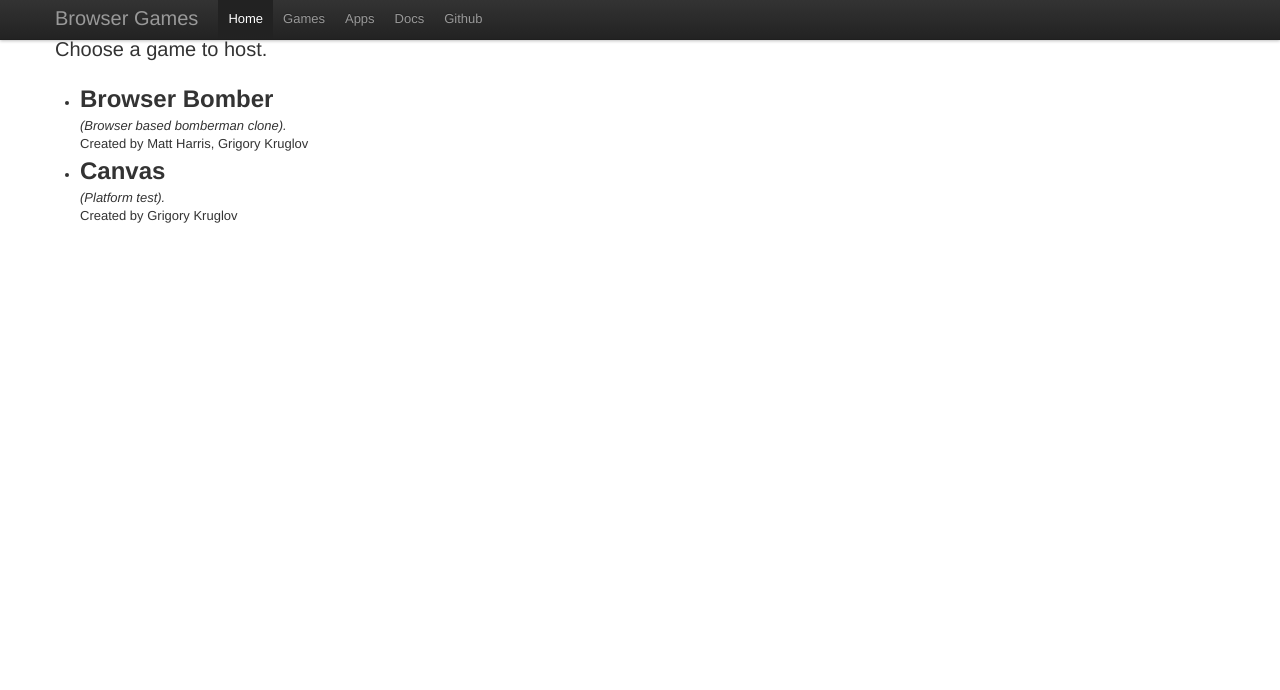
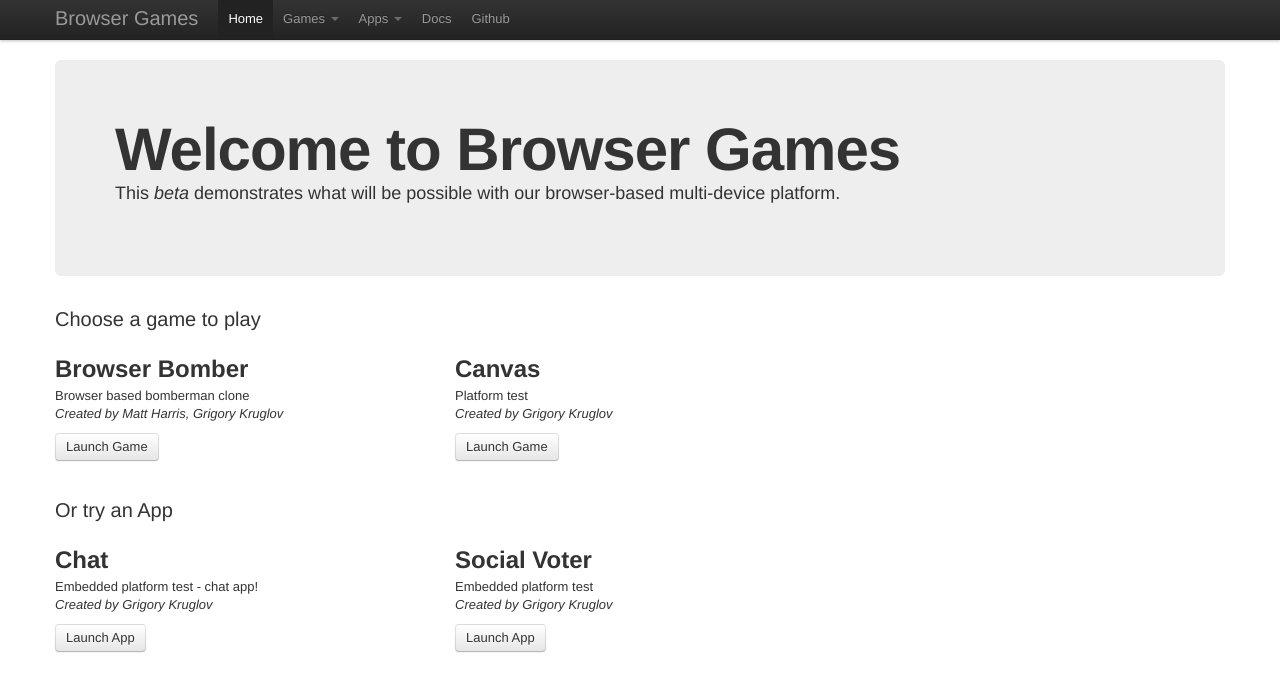
Before and after one commit to mrmch/browser-gt, a website: page screen/index.html in a window 1280 px wide. Drawn offline with nearby package versions, Linux system fonts and the light colour scheme; no server answers.

Commit message:
added bootstrap, added apps to main screen page

```diff
--- a/screen/index.html
+++ b/screen/index.html
@@ -5,6 +5,22 @@
         <title>Browser Games beta</title>
         <link href="/screen/css/bootstrap.min.css" rel="stylesheet">
         <link href="/screen/css/bootstrap-responsive.min.css" rel="stylesheet">
+        <style type="text/css">
+            .header {
+                margin-top: 60px;
+            }
+            .gameList {
+                width: 400px;
+                margin: 0px;
+                padding: 0px;
+            }
+            .gameTitle {
+            }
+            .gameTitle button,
+            .appTitle .btn {
+                margin-top: 10px;
+            }
+        </style>
     </head>
 
     <body>
@@ -21,8 +37,14 @@
                     <div class="nav-collapse">
                         <ul class="nav">
                             <li class="active"><a href="#">Home</a></li>
-                            <li><a href="#about">Games</a></li>
-                            <li><a href="#contact">Apps</a></li>
+                            <li class="dropdown">
+                                <a class="dropdown-toggle" data-toggle="dropdown" href="#games">Games <b class="caret"></b></a>
+                                <ul class="dropdown-menu" id="games_dd"></ul>
+                            </li>
+                            <li class="dropdown">
+                                <a class="dropdown-toggle" data-toggle="dropdown" href="#apps">Apps <b class="caret"></b></a>
+                                <ul class="dropdown-menu" id="apps_dd"></ul>
+                            </li>
                             <li><a href="#contact">Docs</a></li>
                             <li><a href="https://github.com/mrmch/browser-gt">Github</a></li>
                         </ul>
@@ -31,15 +53,33 @@
             </div>
         </div>
 
-        <div class="container">
-            <h1>Welcome to Browser Games beta</h1>
-            <h2 class="lead">Choose a game to host.</h2>
+        <div class="container header">
 
-            <ul class="gameList" id="game_list"></ul>
+            <div class="hero-unit">
+                <h1>Welcome to Browser Games</h1>
+                <p>
+                    This <em>beta</em> demonstrates what will be possible with
+                    our browser-based multi-device platform.
+                </p>
+            </div>
+
+            <h2 class="lead">Choose a game to play</h2>
+
+            <div class="row" id="game_list">
+
+            </div>
+
+            <br />
+            <br />
+
+            <h2 class="lead">Or try an App</h2>
+
+            <div class="row" id="app_list">
+
+            </div>
+            <ul id="loadingLog">
+            </ul>
         </div>
-
-        <ul id="loadingLog">
-        </ul>
 
         <div id="gameArea"></div>
 
@@ -49,6 +89,7 @@
 
         <script>
             var games = ['browser-bomber', 'canvas'],
+                apps = ['chat', 'voter'],
                 screen_id = Math.round(Math.random() * 1000000000),
                 controllers = [],
                 socket = io.connect(window.location.origin + "/screens"),
@@ -75,7 +116,7 @@
             });
 
             socket.on('controller joined ' + screen_id, function(controller_id) {
-                // controller joined the game
+                // controller joined the ga">
                 controllers.push(controller_id);
                 console.log("Controller joined in: " + controller_id);
 
@@ -115,27 +156,97 @@
 
             // --- screen/game flow and ui ---
             $(function() {
+
                 // load game information
+                for (appId in apps) {
+                    $.ajax({
+                        url: "/screen/apps/" + apps[appId] + "/meta.json",
+                        dataType: 'json',
+                        success: function(res) {
+                            var a = document.createElement("a");
+                            var d = document.createElement("div");
+                            var c = document.createElement('button');
+
+                            c = $(c).html('Close').addClass('btn btn-danger');
+
+                            a.href = 'javascript:(function(){'+
+                            'var i, d, a; ' +
+                            'd = document.createElement("div");' +
+                            'd.style.width="800px";d.style.height="600px";' +
+                            'd.style.marginTop="-300px";' +
+                            'd.style.marginLeft="-400px";' +
+                            'd.style.position="fixed";' +
+                            'd.style.top="50%";' +
+                            'd.style.left="50%";' +
+                            'd.style.border="1px solid #ccc";' +
+                            'd.style.backgroundColor="#f3f3f3";' +
+                            'i = document.createElement("iframe");' +
+                            'i.src="http://' + window.location.host + '/screen/embedded.html?id=' + res.id + '";' +
+                            'i.style.borderStyle="none";' +
+                            'i.style.width="100%";' +
+                            'i.style.height="100%";' +
+                            'd.appendChild(i);' +
+                            'a = document.createElement("button");' +
+                            'a.className = "btn btn-danger close-div";' +
+                            'a.innerHTML = "Close";' +
+                            'd.appendChild(a);' +
+                            'document.getElementsByTagName("body")[0].appendChild(d);' +
+                            '}());';
+
+                            a = $(a).addClass('btn').html("Launch App");
+                            d = $(d).addClass("span4 appTitle");
+                            d.attr('id', res.id);
+                            d.html("<h2>" + res.name + "</h2>" +
+                                res.description + "<br />" +
+                                "<em>Created by " + res.author + "</em><br />"
+                            );
+                            d.append(a);
+                            $("#app_list").append(d);
+                            $('#apps_dd').append("<li id='"+res.id+
+                                "'><a href='#'>" + res.name +"</a></li>"
+                            );
+                        }
+                    });
+                }
+
                 for (gameId in games) {
                     console.log('loading game', games[gameId]);
                     $.ajax({
                         url: "/screen/games/" + games[gameId] + "/meta.json",
                         dataType: 'json',
                         success: function(res) {
+                            /*$("#game_list")
+                                .append("<li class='gameTitle' id='" +
+                                    res.id + "'><h2>" + res.name + "</h2>" +
+                                    '<button class="btn">Launch Game</button>' +
+                                    res.description +"<br /><em>Created by " +
+                                    res.author + "</em></li>"
+                            );
+                            */
                             $("#game_list")
-                                .append("<li class='gameTitle' id='" +
-                                    res.id + "'><h2>" + res.name + "</h2><em>(" +
-                                        res.description +").</em><br />Created by " +
-                                    res.author + "</li>"
+                                .append("<div class='span4 gameTitle' id='" +
+                                    res.id + "'><h2>" + res.name + "</h2>" +
+                                    res.description +"<br />" +
+                                    "<em>Created by " + res.author + "</em><br />" +
+                                    '<button class="btn">Launch Game</button>' +
+                                    "</div>"
                             );
+                            $('#games_dd')
+                                .append("<li id='"+res.id+"'><a href='#'>" + res.name +
+                                        "</a></li>"
+                                );
                             gameData[res.id] = res;
                         }
                     });
                 }
 
+                $('.close-div').live('click', function() {
+                    $(this).parent().fadeOut('fast').remove();
+                });
+
                 // listener for starting games
-                $(".gameTitle").live('click', function() {
-                    var game_id = $(this).attr("id"),
+                $(".gameTitle button, #games_dd li a").live('click', function() {
+                    var game_id = $(this).parent().attr("id"),
                         imports = gameData[game_id].imports,
                         ready_imports = [];
 
```
Also changed, not shown: screen/embedded.html (+1 -0 lines), screen/apps/chat/chat.js (line endings or trailing spaces), screen/apps/chat/chat.ui.js (line endings or trailing spaces), screen/apps/chat/screen.html (indentation only), screen/js/emb_screen.js (line endings or trailing spaces).
